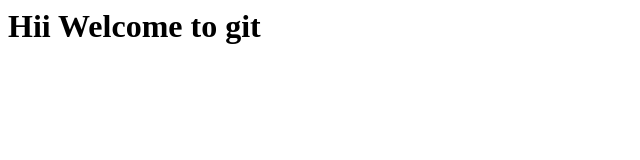
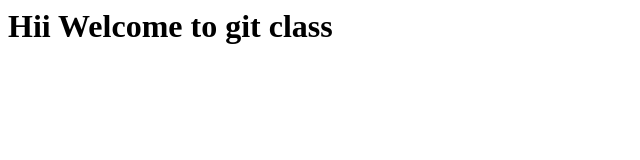
Before and after one commit to uttejkumar63/branches, a plain HTML site: page index.html in a window 1280 px wide. Shown: the whole page, without its empty margins (0-640 px from the left). Drawn offline with Linux system fonts and the light colour scheme.

Commit message:
updated index

```diff
--- a/index.html
+++ b/index.html
@@ -1 +1 @@
-<h1>Hii Welcome to git</h1>
+<h1>Hii Welcome to git class</h1>
```
